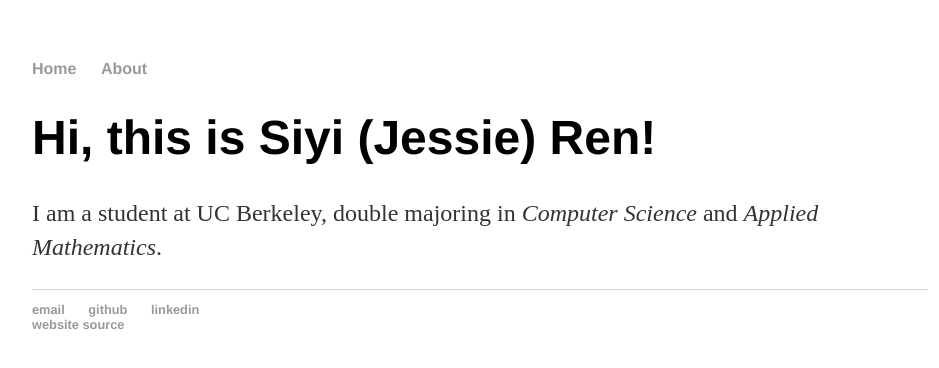
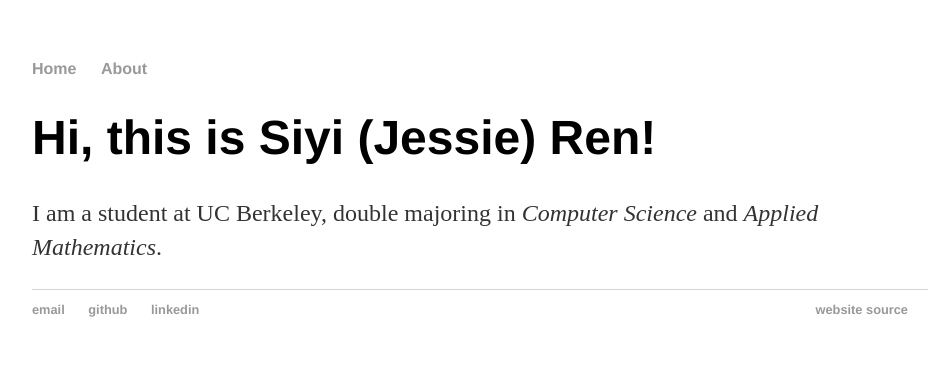
Before and after one commit to jessieren2009/jessieren2009.github.io, a plain HTML site: page index.html in a window 1280 px wide. Shown: the whole page, without its empty margins (160-1099 px from the left). Drawn offline with Linux system fonts and the light colour scheme.

Commit message:
Update main.css

```diff
--- a/css/main.css
+++ b/css/main.css
@@ -41,3 +41,8 @@ ul.posts {
 ul.posts li {
     list-style: none;
 }
+
+.divide {
+  display: flex;
+  justify-content: space-between;
+}
```
